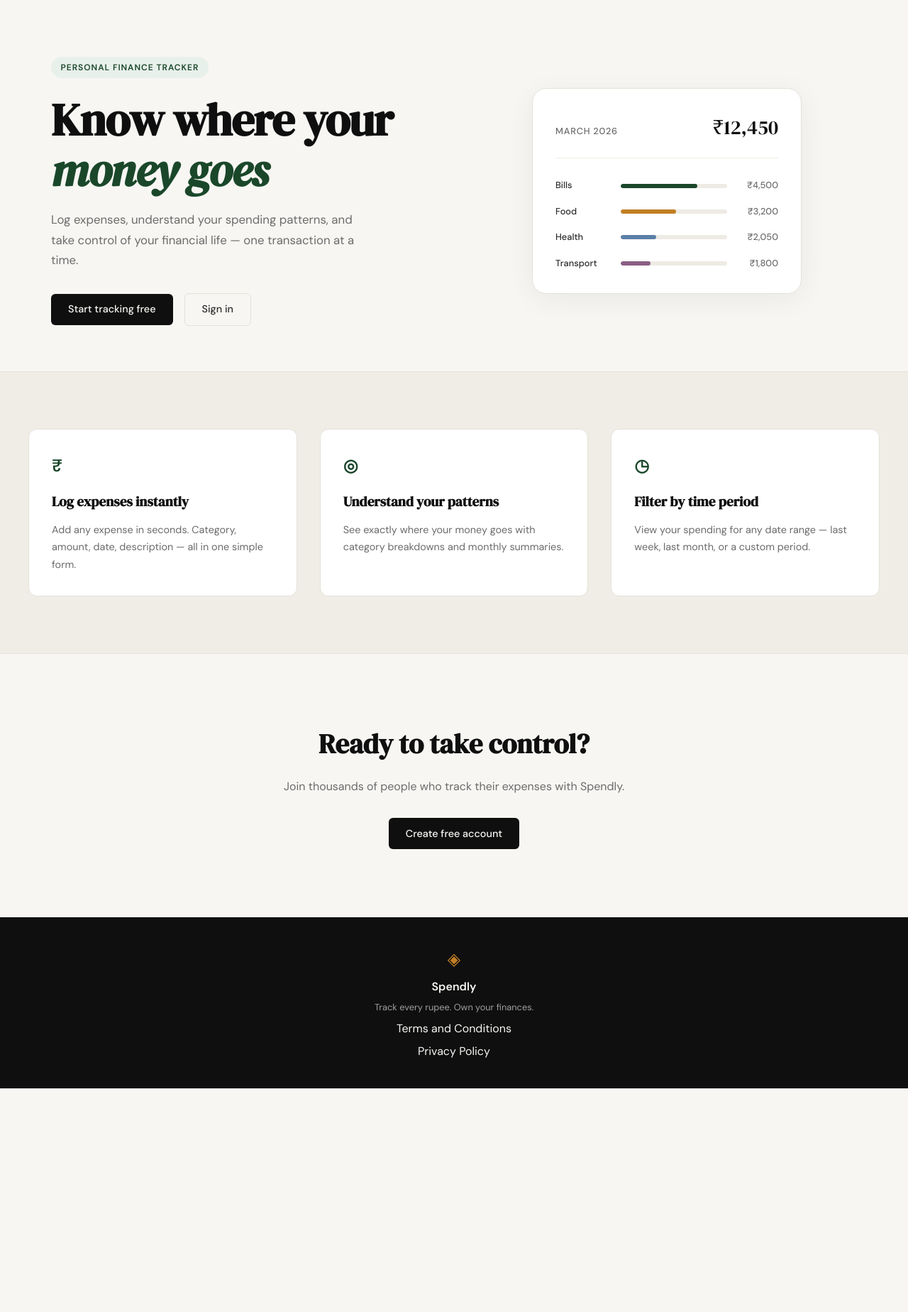
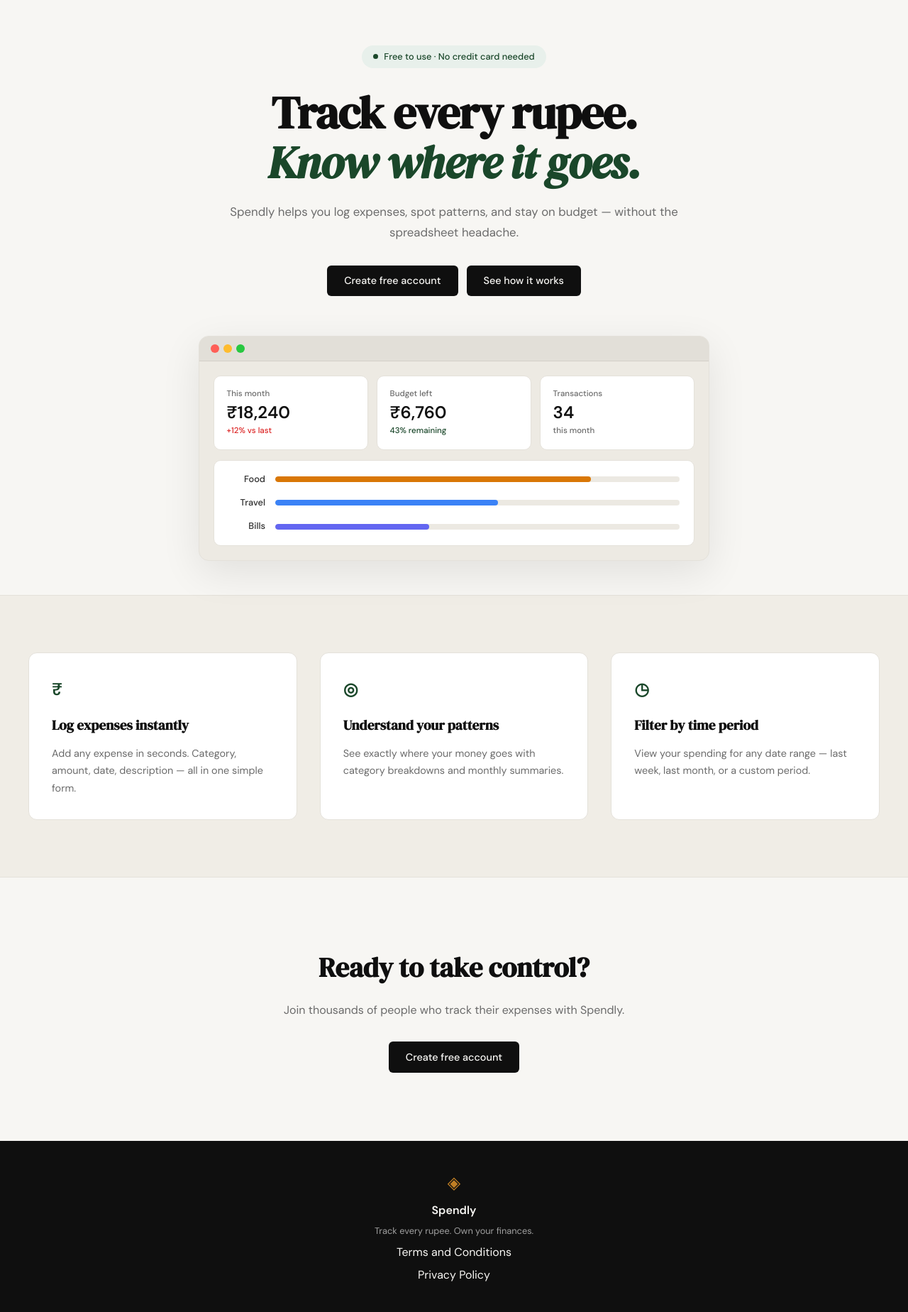
Before and after one commit to prudhvirapeti/Spendly, a Flask app: page / in a window 1280 px wide. Shown: the part 61-1909 px from the top of the page at 71% size. Before the commit the page ends 1594 px from the top, so only its background shows below. Run offline with Flask 3, Linux system fonts and the light colour scheme.

Commit message:
landing: redesign hero section to match mockup

```diff
--- /dev/null
+++ b/static/css/landing.css
@@ -0,0 +1,215 @@
+/* ------------------------------------------------------------------ */
+/* Hero — landing page overrides                                        */
+/* ------------------------------------------------------------------ */
+
+.hero {
+    display: flex;
+    flex-direction: column;
+    align-items: center;
+    text-align: center;
+    padding: 4rem 2rem 3rem;
+    max-width: 820px;
+    margin: 0 auto;
+    gap: 0;
+}
+
+.hero-inner {
+    display: flex;
+    flex-direction: column;
+    align-items: center;
+    max-width: 640px;
+    width: 100%;
+}
+
+.hero-badge {
+    display: inline-flex;
+    align-items: center;
+    gap: 0.5rem;
+    background: var(--accent-light);
+    color: var(--accent);
+    font-size: 0.8rem;
+    font-weight: 500;
+    letter-spacing: 0;
+    text-transform: none;
+    padding: 0.35rem 1rem;
+    border-radius: 999px;
+    margin-bottom: 1.75rem;
+}
+
+.hero-badge-dot {
+    width: 7px;
+    height: 7px;
+    border-radius: 50%;
+    background: var(--accent);
+    flex-shrink: 0;
+}
+
+.hero-title {
+    font-size: clamp(2.6rem, 6vw, 4rem);
+    line-height: 1.1;
+    margin-bottom: 1.25rem;
+}
+
+.hero-title em {
+    font-style: italic;
+    color: var(--accent);
+}
+
+.hero-subtitle {
+    max-width: 100%;
+    margin-bottom: 2rem;
+}
+
+.hero-actions {
+    justify-content: center;
+    flex-wrap: wrap;
+    gap: 0.75rem;
+}
+
+.hero-actions a.btn-ghost {
+    background: var(--ink);
+    color: var(--paper);
+    border-color: var(--ink);
+}
+
+.hero-actions a.btn-ghost:hover {
+    background: var(--accent);
+    border-color: var(--accent);
+}
+
+/* ------------------------------------------------------------------ */
+/* Mock window                                                          */
+/* ------------------------------------------------------------------ */
+
+.hero-visual {
+    display: block;
+    width: 100%;
+    max-width: 720px;
+    margin-top: 3.5rem;
+}
+
+.mock-window {
+    background: #edeae3;
+    border-radius: 14px;
+    overflow: hidden;
+    border: 1px solid var(--border);
+    box-shadow: 0 16px 56px rgba(0, 0, 0, 0.09);
+}
+
+.mock-chrome {
+    display: flex;
+    align-items: center;
+    gap: 6px;
+    padding: 11px 16px;
+    background: #e2dfd8;
+    border-bottom: 1px solid #d4d0c9;
+}
+
+.mock-dot {
+    width: 12px;
+    height: 12px;
+    border-radius: 50%;
+}
+
+.mock-dot-red    { background: #ff5f57; }
+.mock-dot-yellow { background: #febc2e; }
+.mock-dot-green  { background: #28c840; }
+
+.mock-body {
+    padding: 1.25rem;
+    display: flex;
+    flex-direction: column;
+    gap: 0.875rem;
+}
+
+/* Stat cards row */
+
+.mock-stats {
+    display: grid;
+    grid-template-columns: repeat(3, 1fr);
+    gap: 0.75rem;
+}
+
+.mock-stat {
+    background: #fff;
+    border: 1px solid var(--border);
+    border-radius: 10px;
+    padding: 1rem 1.1rem;
+    display: flex;
+    flex-direction: column;
+    gap: 0.15rem;
+    text-align: left;
+}
+
+.mock-stat-label {
+    font-size: 0.72rem;
+    color: var(--ink-muted);
+    font-weight: 500;
+}
+
+.mock-stat-value {
+    font-size: 1.5rem;
+    font-weight: 700;
+    color: var(--ink);
+    line-height: 1.2;
+}
+
+.mock-stat-change {
+    font-size: 0.72rem;
+    font-weight: 500;
+}
+
+.change-negative { color: #dc2626; }
+.change-positive { color: var(--accent); }
+.change-neutral  { color: var(--ink-muted); }
+
+/* Category bars */
+
+.mock-bars {
+    background: #fff;
+    border: 1px solid var(--border);
+    border-radius: 10px;
+    padding: 1rem 1.25rem;
+    display: flex;
+    flex-direction: column;
+    gap: 0.8rem;
+}
+
+.mock-bar-row {
+    display: grid;
+    grid-template-columns: 52px 1fr;
+    align-items: center;
+    gap: 0.875rem;
+}
+
+.mock-cat {
+    font-size: 0.8rem;
+    color: var(--ink-soft);
+    font-weight: 500;
+    text-align: right;
+}
+
+.mock-bar-track {
+    height: 8px;
+    background: #ece9e2;
+    border-radius: 999px;
+    overflow: hidden;
+}
+
+.mock-bar {
+    height: 100%;
+    border-radius: 999px;
+}
+
+.mock-bar-food   { background: #d97706; }
+.mock-bar-travel { background: #3b82f6; }
+.mock-bar-bills  { background: #6366f1; }
+
+/* ------------------------------------------------------------------ */
+/* Responsive                                                           */
+/* ------------------------------------------------------------------ */
+
+@media (max-width: 600px) {
+    .mock-stats { grid-template-columns: 1fr; }
+    .hero-visual { margin-top: 2.5rem; }
+}
--- a/templates/landing.html
+++ b/templates/landing.html
@@ -1,67 +1,80 @@
 {% extends "base.html" %}
 
 {% block title %}Spendly — Track Every Rupee{% endblock %}
+
+{% block head %}
+<link rel="stylesheet" href="{{ url_for('static', filename='css/landing.css') }}">
+{% endblock %}
 
 {% block content %}
 
 <section class="hero">
     <div class="hero-inner">
-        <div class="hero-badge">Personal Finance Tracker</div>
+        <div class="hero-badge"><span class="hero-badge-dot"></span>Free to use · No credit card needed</div>
         <h1 class="hero-title">
-            Know where your<br>
-            <em>money goes</em>
+            Track every rupee.<br>
+            <em>Know where it goes.</em>
         </h1>
         <p class="hero-subtitle">
-            Log expenses, understand your spending patterns,
-            and take control of your financial life —
-            one transaction at a time.
+            Spendly helps you log expenses, spot patterns, and stay
+            on budget — without the spreadsheet headache.
         </p>
         <div class="hero-actions">
-            <a href="{{ url_for('register') }}" class="btn-primary">Start tracking free</a>
-            <a href="{{ url_for('login') }}" class="btn-ghost">Sign in</a>
+            <a href="{{ url_for('register') }}" class="btn-primary">Create free account</a>
+            <a href="#features" class="btn-primary">See how it works</a>
         </div>
     </div>
     <div class="hero-visual">
-        <div class="mock-card">
-            <div class="mock-card-header">
-                <span class="mock-label">March 2026</span>
-                <span class="mock-total">₹12,450</span>
+        <div class="mock-window">
+            <div class="mock-chrome">
+                <span class="mock-dot mock-dot-red"></span>
+                <span class="mock-dot mock-dot-yellow"></span>
+                <span class="mock-dot mock-dot-green"></span>
             </div>
-            <div class="mock-bars">
-                <div class="mock-bar-row">
-                    <span class="mock-cat">Bills</span>
-                    <div class="mock-bar-track">
-                        <div class="mock-bar" style="width: 72%"></div>
+            <div class="mock-body">
+                <div class="mock-stats">
+                    <div class="mock-stat">
+                        <span class="mock-stat-label">This month</span>
+                        <span class="mock-stat-value">₹18,240</span>
+                        <span class="mock-stat-change change-negative">+12% vs last</span>
                     </div>
-                    <span class="mock-amt">₹4,500</span>
+                    <div class="mock-stat">
+                        <span class="mock-stat-label">Budget left</span>
+                        <span class="mock-stat-value">₹6,760</span>
+                        <span class="mock-stat-change change-positive">43% remaining</span>
+                    </div>
+                    <div class="mock-stat">
+                        <span class="mock-stat-label">Transactions</span>
+                        <span class="mock-stat-value">34</span>
+                        <span class="mock-stat-change change-neutral">this month</span>
+                    </div>
                 </div>
-                <div class="mock-bar-row">
-                    <span class="mock-cat">Food</span>
-                    <div class="mock-bar-track">
-                        <div class="mock-bar mock-bar-2" style="width: 52%"></div>
+                <div class="mock-bars">
+                    <div class="mock-bar-row">
+                        <span class="mock-cat">Food</span>
+                        <div class="mock-bar-track">
+                            <div class="mock-bar mock-bar-food" style="width: 78%"></div>
+                        </div>
                     </div>
-                    <span class="mock-amt">₹3,200</span>
-                </div>
-                <div class="mock-bar-row">
-                    <span class="mock-cat">Health</span>
-                    <div class="mock-bar-track">
-                        <div class="mock-bar mock-bar-3" style="width: 33%"></div>
+                    <div class="mock-bar-row">
+                        <span class="mock-cat">Travel</span>
+                        <div class="mock-bar-track">
+                            <div class="mock-bar mock-bar-travel" style="width: 55%"></div>
+                        </div>
                     </div>
-                    <span class="mock-amt">₹2,050</span>
-                </div>
-                <div class="mock-bar-row">
-                    <span class="mock-cat">Transport</span>
-                    <div class="mock-bar-track">
-                        <div class="mock-bar mock-bar-4" style="width: 28%"></div>
+                    <div class="mock-bar-row">
+                        <span class="mock-cat">Bills</span>
+                        <div class="mock-bar-track">
+                            <div class="mock-bar mock-bar-bills" style="width: 38%"></div>
+                        </div>
                     </div>
-                    <span class="mock-amt">₹1,800</span>
                 </div>
             </div>
         </div>
     </div>
 </section>
 
-<section class="features">
+<section class="features" id="features">
     <div class="features-inner">
         <div class="feature-card">
             <div class="feature-icon">₹</div>
```
